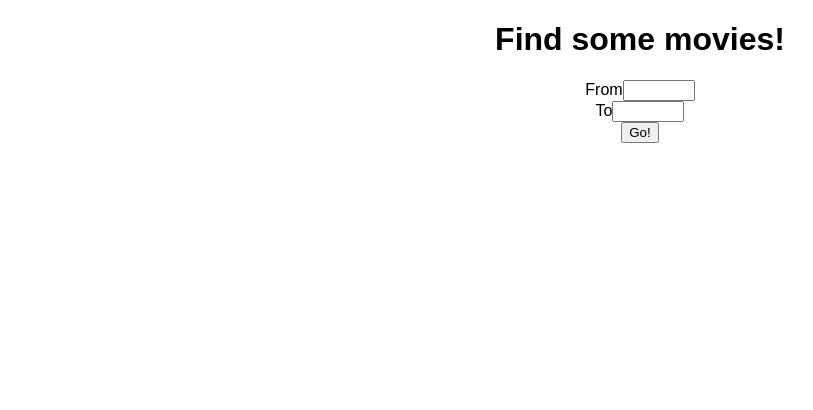
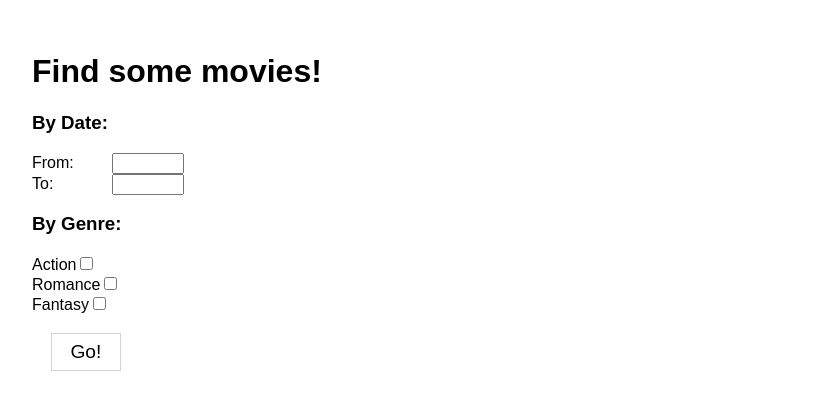
Before and after one commit to gfed53/react-redux-movies, a React (Create React App) app: page / in a window 1280 px wide. Shown: the top 410 px of the page, without its empty margins (0-813 px from the left). Built offline with nearby package versions, Linux system fonts and the light colour scheme.

Commit message:
List of genres rendered in SearchForm view. Minor design updates.

```diff
--- a/src/App.css
+++ b/src/App.css
@@ -1,5 +1,6 @@
 .App {
-  text-align: center;
+  /* text-align: center; */
+  padding: 2em;
 }
 
 .App-logo {
--- /dev/null
+++ b/src/components/SearchForm.css
@@ -0,0 +1,16 @@
+.date label {
+  display: inline-block;
+  min-width: 5em;
+}
+
+.btn.btn-submit {
+  margin: 1em;
+  -webkit-appearance: none;
+  -moz-appearance: none;
+  appearance: none;
+  cursor: pointer;
+  font-size: 1.2em;
+  border: 1px solid lightgrey;
+  padding: 0.35em 0.95em;
+  background: white;
+}
--- a/src/components/SearchForm.jsx
+++ b/src/components/SearchForm.jsx
@@ -1,24 +1,36 @@
 import React from 'react';
 import { Field, reduxForm } from 'redux-form';
 
+import './SearchForm.css';
+
 export const SearchForm = props => {
   const { handleSubmit, genres } = props;
-
-  console.log('genres',genres);
-
   const yearNow = new Date().getFullYear();
 
   return (
     <form onSubmit={handleSubmit}>
-      <div className="date-container">
-        <label htmlFor="dateFrom">From</label>
-        <Field name="dateFrom" component="input" type="number" min="1900" max={yearNow} />
+      <div className="dates-container">
+        <h3>By Date:</h3>
+        <div className="date">
+          <label htmlFor="dateFrom">From:</label>
+          <Field name="dateFrom" component="input" type="number" min="1900" max={yearNow} />
+        </div>
+        <div className="date">
+          <label htmlFor="dateTo">To:</label>
+          <Field name="dateTo" component="input" type="number" min="1900" max={yearNow} />
+        </div>
       </div>
-      <div className="date-container">
-        <label htmlFor="dateTo">To</label>
-        <Field name="dateTo" component="input" type="number" min="1900" max={yearNow} />
+      <div className="genres-container">
+        <h3>By Genre:</h3>
+        {genres.map((genre) => (
+          <div key={genre.id} className="genre">
+            <label htmlFor={genre.name}>{genre.name}</label>
+            <Field name="genre" component="input" type="checkbox" value={genre.id} />
+          </div>
+        ))}
+
       </div>
-      <button type="submit">Go!</button>
+      <button className="btn btn-submit" type="submit">Go!</button>
     </form>
   )
 }
--- a/src/reducers/index.js
+++ b/src/reducers/index.js
@@ -24,8 +24,6 @@ export const searchBarText = (state = '',action) => {
   }
 }
 
-
-
 export const searchParams = (state = initialState.searchParams, action) => {
   switch (action.type){
     case types.UPDATE_DATE_FROM:
@@ -47,8 +45,6 @@ export const pastQueries = (state = [], action) => {
   }
 }
 
-
-
 export default combineReducers({
   form: formReducer,
   searchBarText,
```
